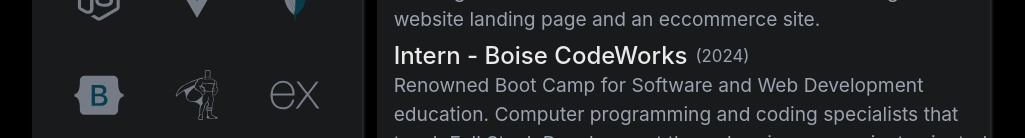
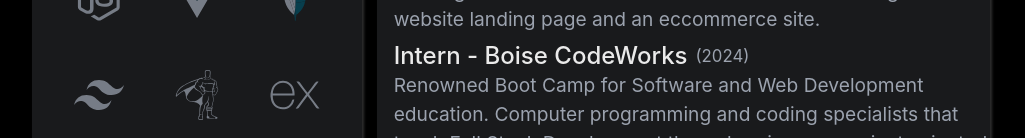
Before and after one commit to a-rossman0825/Anthony-Rossman-Portfolio, a Vue app: page /#/ in a window 1280 px wide. Shown: the part 814-952 px from the top of the page, without its empty margins (114-1139 px from the left). Built offline with nearby package versions, Linux system fonts and the light colour scheme.

Commit message:
update technology to include tailwind

```diff
--- a/src/AppState.js
+++ b/src/AppState.js
@@ -253,18 +253,16 @@
         }
       ]
     },
+
+    //
+
     {
-      name: "Bootstrap",
-      link: "https://getbootstrap.com/docs/5.3/getting-started/introduction/",
+      name: "TailWind CSS",
+      link: "https://tailwindcss.com/",
       paths: [
         {
-          d: "M14.985 27.712c-.237-6.815 5.072-13.099 12.249-13.099h73.54c7.177 0 12.486 6.284 12.249 13.099-.228 6.546.068 15.026 2.202 21.94 2.141 6.936 5.751 11.319 11.664 11.883v6.387c-5.913.564-9.523 4.947-11.664 11.883-2.134 6.914-2.43 15.394-2.202 21.94.237 6.815-5.072 13.098-12.249 13.098h-73.54c-7.177 0-12.486-6.284-12.249-13.098.228-6.546-.068-15.026-2.203-21.94-2.14-6.935-5.76-11.319-11.673-11.883v-6.387c5.913-.563 9.533-4.947 11.673-11.883 2.135-6.914 2.43-15.394 2.203-21.94z",
+          d: "M64.004 25.602c-17.067 0-27.73 8.53-32 25.597 6.398-8.531 13.867-11.73 22.398-9.597 4.871 1.214 8.352 4.746 12.207 8.66C72.883 56.629 80.145 64 96.004 64c17.066 0 27.73-8.531 32-25.602-6.399 8.536-13.867 11.735-22.399 9.602-4.87-1.215-8.347-4.746-12.207-8.66-6.27-6.367-13.53-13.738-29.394-13.738zM32.004 64c-17.066 0-27.73 8.531-32 25.602C6.402 81.066 13.87 77.867 22.402 80c4.871 1.215 8.352 4.746 12.207 8.66 6.274 6.367 13.536 13.738 29.395 13.738 17.066 0 27.73-8.53 32-25.597-6.399 8.531-13.867 11.73-22.399 9.597-4.87-1.214-8.347-4.746-12.207-8.66C55.128 71.371 47.868 64 32.004 64zm0 0",
           fill: "var(--bs-secondary)",
-        },
-        {
-          d: "M267.1 364.46c47.297 0 75.798-23.158 75.798-61.355 0-28.873-20.336-49.776-50.532-53.085v-1.203c22.185-3.609 39.594-24.211 39.594-47.219 0-32.783-25.882-54.138-65.322-54.138h-88.74v217zm-54.692-189.48h45.911c24.958 0 39.131 11.128 39.131 31.279 0 21.505-16.484 33.535-46.372 33.535h-38.67zm0 161.96v-71.431h45.602c32.661 0 49.608 12.03 49.608 35.49 0 23.459-16.484 35.941-47.605 35.941z",
-          fill: "var(--bs-primary)",
-          transform: "translate(1.494 2.203) scale(.24566)",
         }
       ]
     },
```
